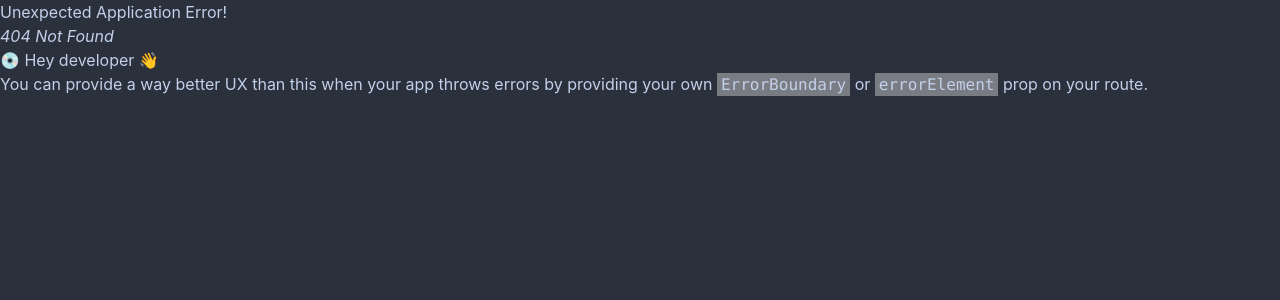
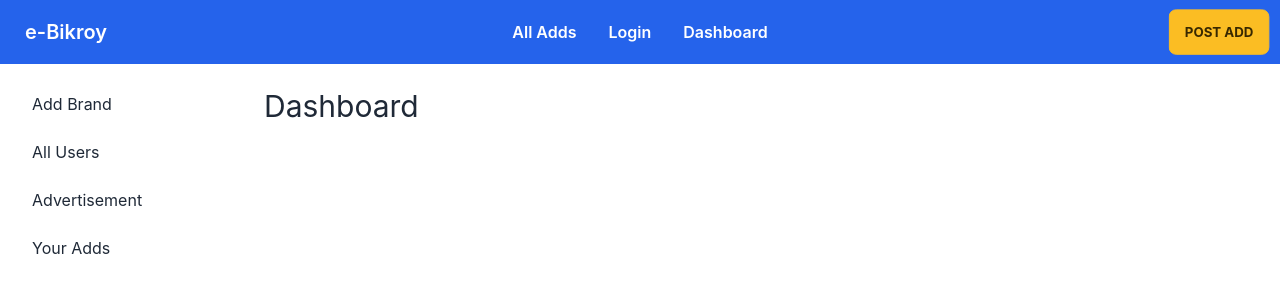
Before and after one commit to Shah-Md-Jihan/e-bikroy, a React (Create React App) app: page /dashboard in a window 1280 px wide. Before the commit this address had no page. Shown: the top 300 px of the page. Built offline with nearby package versions, Linux system fonts and the light colour scheme.

Commit message:
banner section added

```diff
--- a/public/index.html
+++ b/public/index.html
@@ -1,5 +1,5 @@
 <!DOCTYPE html>
-<html lang="en">
+<html lang="en" data-theme="light">
   <head>
     <meta charset="utf-8" />
     <link rel="icon" href="%PUBLIC_URL%/favicon.ico" />
--- /dev/null
+++ b/src/Pages/Dashboard/Dashboard.js
@@ -0,0 +1,11 @@
+import React from "react";
+
+const Dashboard = () => {
+  return (
+    <div>
+      <h1 className="text-3xl">Dashboard</h1>
+    </div>
+  );
+};
+
+export default Dashboard;
--- /dev/null
+++ b/src/Pages/Home/Banner/Banner.js
@@ -0,0 +1,25 @@
+import React from "react";
+import bannerImage from "../../../assets/images/banner/banner.jpg";
+
+const Banner = () => {
+  return (
+    <div className="flex bg-blue-100">
+      <div className="w-1/2 flex justify-end px-10 items-center">
+        <div className="text-center">
+          <h2 className="text-4xl mb-5">
+            Welcome to <span className="text-orange-500 font-bold">e-Bikroy</span>
+          </h2>
+          <p>
+            <span className="text-orange-500 font-bold">e-Bikroy</span> is a platform on which you can buy and sell any kind of used laptop! Use the
+            location selector to find deals close to you or check out ads to have items delivered directly to you with 100% buyer protection.
+          </p>
+        </div>
+      </div>
+      <div className="w-1/2">
+        <img src={bannerImage} alt="banner image" />
+      </div>
+    </div>
+  );
+};
+
+export default Banner;
--- a/src/Pages/Home/Home.js
+++ b/src/Pages/Home/Home.js
@@ -1,11 +1,13 @@
 import React from "react";
 import SearchField from "../../Shared/SearchField/SearchField";
+import Banner from "./Banner/Banner";
 import Category from "./Category";
 
 const Home = () => {
   return (
     <div>
       <SearchField></SearchField>
+      <Banner></Banner>
       <Category></Category>
     </div>
   );
--- /dev/null
+++ b/src/Routes/DashboardLayout/DashboardLayout.js
@@ -0,0 +1,36 @@
+import React from "react";
+import { Link, Outlet } from "react-router-dom";
+import Navbar from "../../Shared/Navbar/Navbar";
+
+const DashboardLayout = () => {
+  return (
+    <div>
+      <Navbar></Navbar>
+      <div className="drawer drawer-mobile">
+        <input id="dashboard-drawer" type="checkbox" className="drawer-toggle" />
+        <div className="drawer-content m-6">
+          <Outlet></Outlet>
+        </div>
+        <div className="drawer-side">
+          <label htmlFor="dashboard-drawer" className="drawer-overlay"></label>
+          <ul className="menu p-4 w-60 bg-base-100 text-base-content">
+            <li>
+              <Link to="/">Add Brand</Link>
+            </li>
+            <li>
+              <Link to="/">All Users</Link>
+            </li>
+            <li>
+              <Link to="/">Advertisement</Link>
+            </li>
+            <li>
+              <Link to="/">Your Adds</Link>
+            </li>
+          </ul>
+        </div>
+      </div>
+    </div>
+  );
+};
+
+export default DashboardLayout;
--- a/src/Shared/Navbar/Navbar.js
+++ b/src/Shared/Navbar/Navbar.js
@@ -10,11 +10,19 @@ const Navbar = () => {
       <li>
         <Link to="/login">Login</Link>
       </li>
+      <li>
+        <Link to="/dashboard">Dashboard</Link>
+      </li>
+      <li className="lg:hidden">
+        <Link to="/" className="text-accent font-bold">
+          Post Add
+        </Link>
+      </li>
     </React.Fragment>
   );
   return (
     <nav>
-      <div className="navbar bg-primary">
+      <div className="navbar bg-blue-600">
         <div className="navbar-start">
           <div className="dropdown">
             <label tabIndex={0} className="btn btn-ghost lg:hidden">
@@ -26,13 +34,20 @@ const Navbar = () => {
               {menus}
             </ul>
           </div>
-          <a className="btn btn-ghost normal-case text-xl text-white">e-Bikroy</a>
+          <Link to="/" className="btn btn-ghost normal-case text-xl text-white">
+            e-Bikroy
+          </Link>
         </div>
         <div className="navbar-center hidden lg:flex">
           <ul className="menu menu-horizontal p-0 text-white font-semibold">{menus}</ul>
         </div>
         <div className="navbar-end">
-          <button className="btn btn-accent font-bold">Post Add</button>
+          <button className="btn btn-warning font-bold hidden lg:flex">Post Add</button>
+          <label htmlFor="dashboard-drawer" tabIndex={1} className="btn btn-ghost lg:hidden">
+            <svg xmlns="http://www.w3.org/2000/svg" className="h-5 w-5" fill="none" viewBox="0 0 24 24" stroke="currentColor">
+              <path strokeLinecap="round" strokeLinejoin="round" strokeWidth="2" d="M4 6h16M4 12h8m-8 6h16" />
+            </svg>
+          </label>
         </div>
       </div>
     </nav>
--- a/src/Shared/SearchField/SearchField.js
+++ b/src/Shared/SearchField/SearchField.js
@@ -2,11 +2,9 @@ import React from "react";
 
 const SearchField = () => {
   return (
-    <div className="mx-auto w-3/4">
-      <div className="my-24 flex">
-        <input type="text" placeholder="Search your laptop here" className="input input-bordered input-primary w-full rounded-none" />
-        <button className="btn btn-accent rounded-none font-bold">Search</button>
-      </div>
+    <div className="w-3/4 mx-auto flex my-12">
+      <input type="text" placeholder="Type here" className="input input-bordered w-full rounded-none" />
+      <button className="btn btn-warning rounded-none">Search</button>
     </div>
   );
 };
--- a/tailwind.config.js
+++ b/tailwind.config.js
@@ -2,17 +2,7 @@
 module.exports = {
   content: ["./src/**/*.{js,jsx,ts,tsx}"],
   daisyui: {
-    themes: [
-      {
-        eBikroyTheme: {
-          primary: "#149777",
-          secondary: "#0074ba",
-          accent: "#ffc800",
-          neutral: "#191D24",
-          "base-100": "#2A303C",
-        },
-      },
-    ],
+    themes: ["light"],
   },
   theme: {
     extend: {},
```
Also changed, not shown: src/Routes/Routes.js (+12 -0 lines), src/Pages/Home/Banner/Banner.css (added), src/assets/images/banner/banner.jpg (added).
